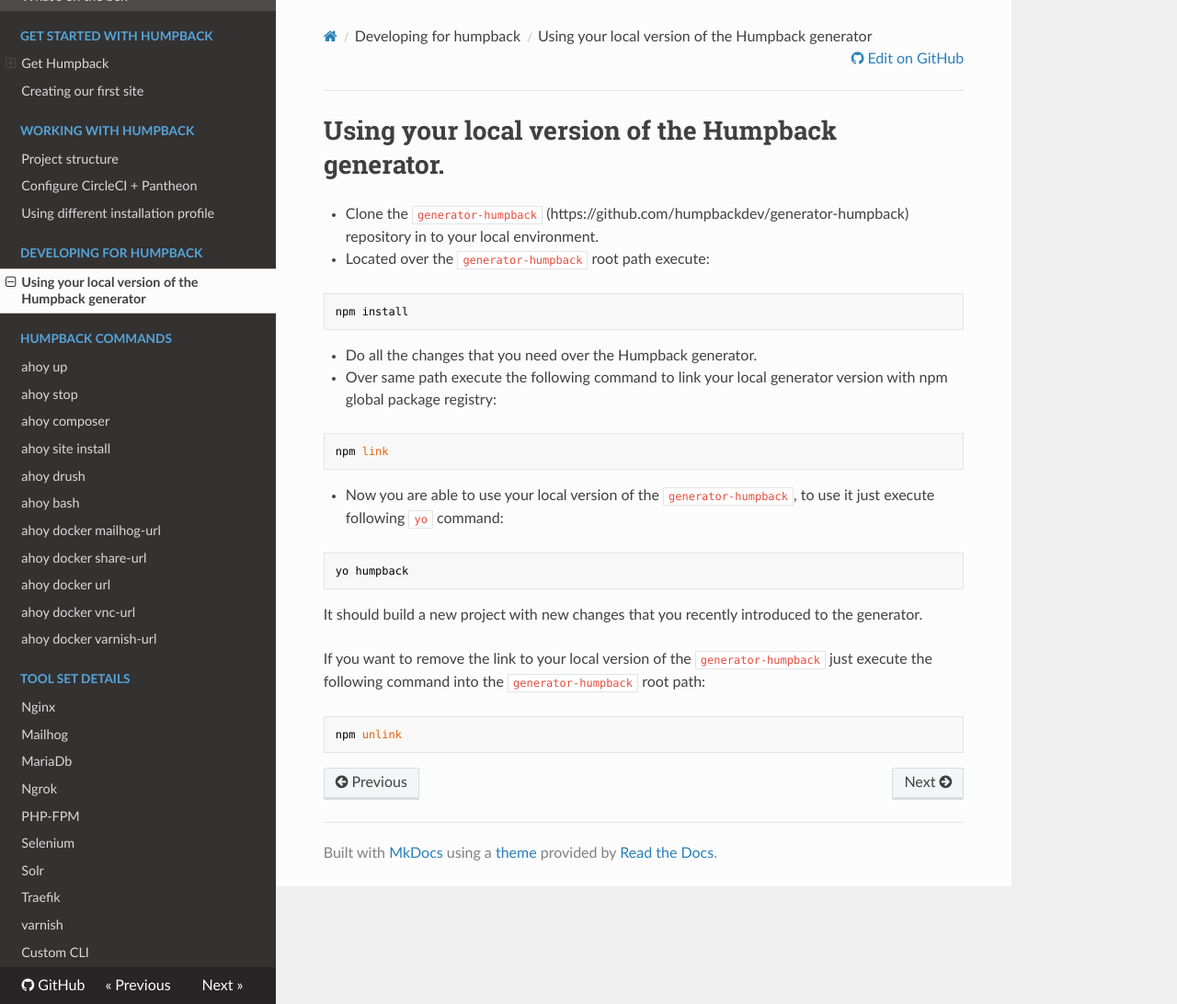
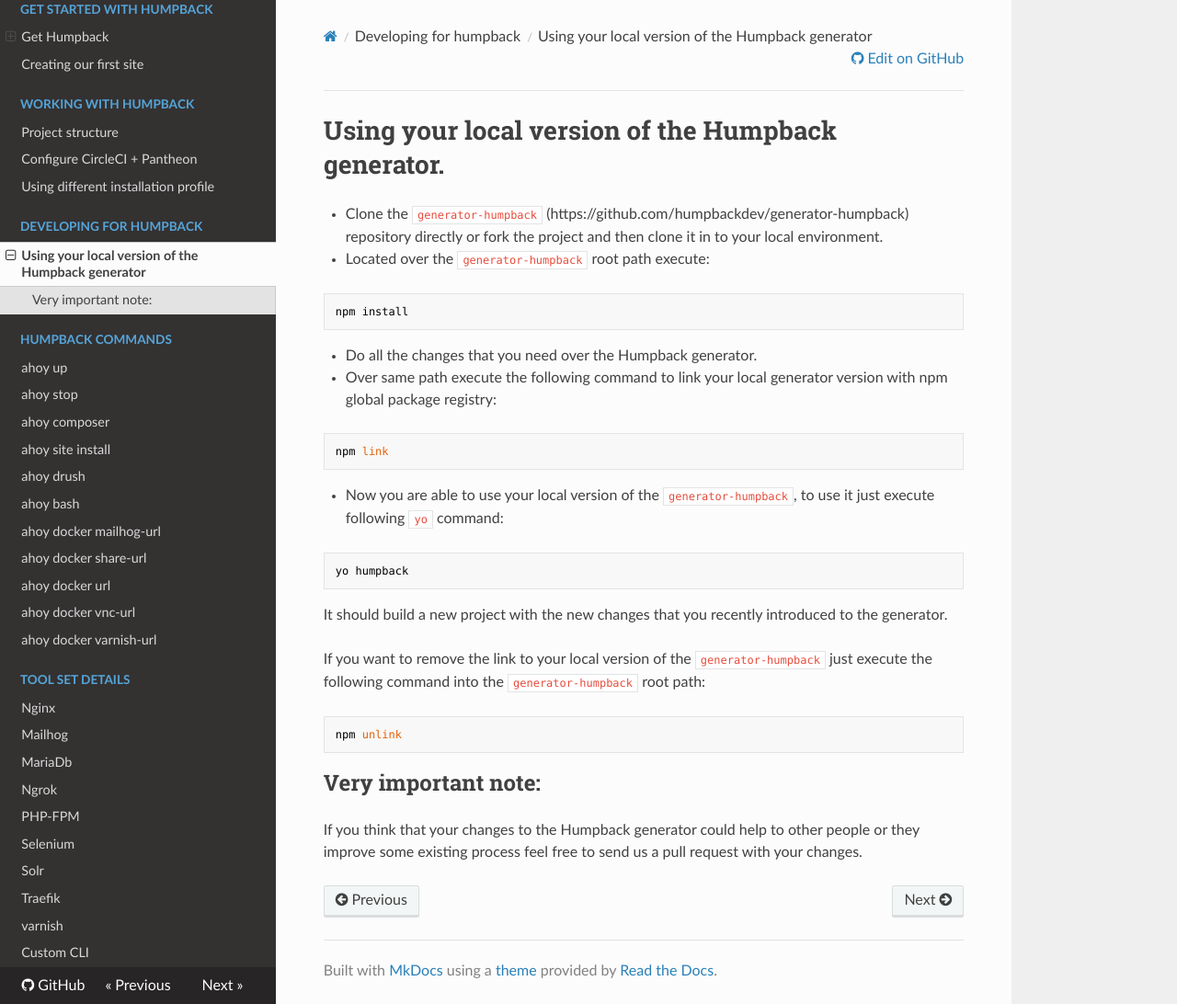
Before and after one commit to humpbackdev/humpback-docs, an MkDocs documentation site: the page built from docs/developing-for-humpback/using-your-local-version-of-the-generator.md, in a window 1280 px wide and 1092 px high. Shown: the whole window at 92% size. Built offline with MkDocs 1.6.1, drawn with Linux system fonts in a browser that asks for light colours; nearby versions of some CDN libraries; old or Windows-style settings are respelled for this version of MkDocs.

Commit message:
Updated documentation of the page using-your-local-version-of-the-generator.md

````diff
--- a/docs/developing-for-humpback/using-your-local-version-of-the-generator.md
+++ b/docs/developing-for-humpback/using-your-local-version-of-the-generator.md
@@ -1,6 +1,6 @@
 # Using your local version of the Humpback generator.
 
-- Clone the `generator-humpback` (https://github.com/humpbackdev/generator-humpback) repository in to your local environment.
+- Clone the `generator-humpback` (https://github.com/humpbackdev/generator-humpback) repository directly or fork the project and then clone it in to your local environment.
 - Located over the `generator-humpback` root path execute:
 ```bash
 npm install
@@ -14,9 +14,13 @@ npm link
 ```bash
 yo humpback
 ```
-It should build a new project with new changes that you recently introduced to the generator.
+It should build a new project with the new changes that you recently introduced to the generator.
 
 If you want to remove the link to your local version of the `generator-humpback`  just execute the following command into the `generator-humpback` root path:
 ```bash
 npm unlink
 ```
+
+## Very important note:
+
+If you think that your changes to the Humpback generator could help to other people or they improve some existing process feel free to send us a pull request with your changes.
````
Also changed, not shown: docs/index.md (+2 -0 lines).
